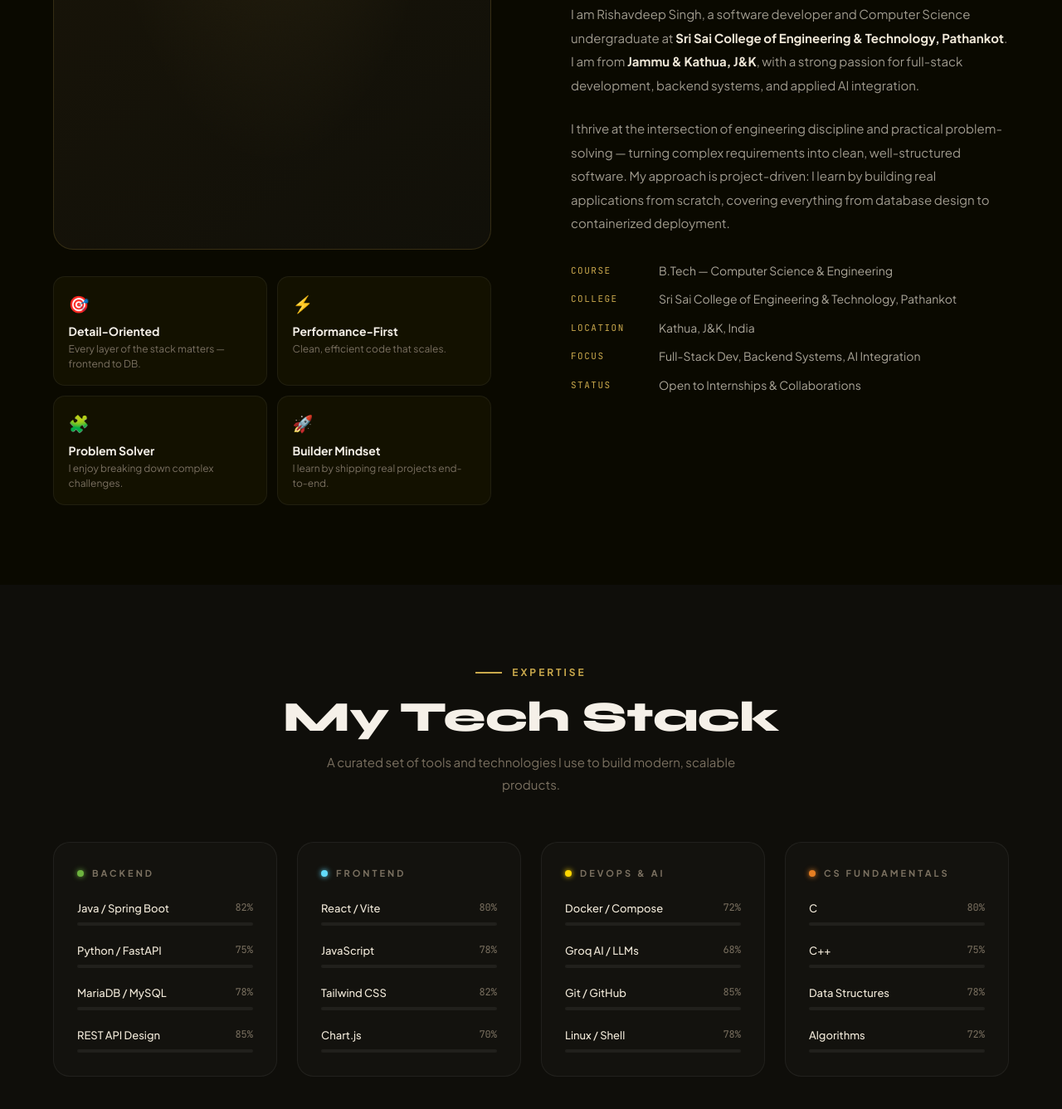
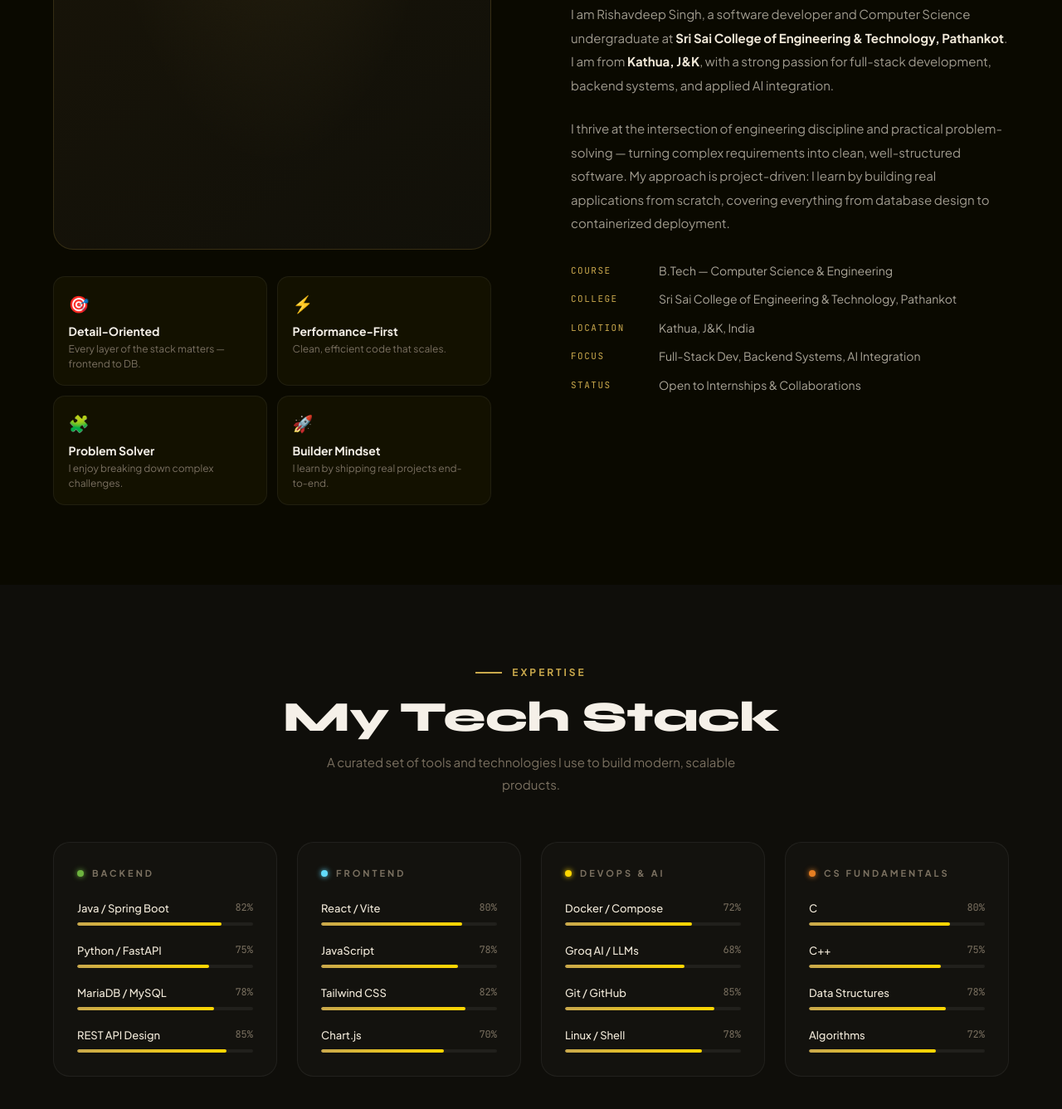
Before and after one commit to voidirl/myPortfolio, a plain HTML site: page index.html in a window 1280 px wide. Shown: the part 1383-2720 px from the top of the page at 83% size. Drawn offline with Linux system fonts and the light colour scheme.

Commit message:
make web page interact

```diff
--- a/index.html
+++ b/index.html
@@ -47,6 +47,8 @@
     <div class="avatar-wrap">
       <div class="avatar-ring">
         <div class="avatar-inner">VOID</div>
+      </div>
+    </div>
   </div>
 </section>
 
@@ -88,7 +90,7 @@
       <div class="sec-eyebrow"><div class="sec-eyebrow-line"></div><span class="sec-eyebrow-text">About Me</span></div>
       <h2 class="sec-title">I build things that<br><em>matter &amp; last</em></h2>
     </div>
-    <p>I am Rishavdeep Singh, a software developer and Computer Science undergraduate at <strong>Sri Sai College of Engineering &amp; Technology, Pathankot</strong>. I am from <strong>Jammu &amp; Kathua, J&amp;K</strong>, with a strong passion for full-stack development, backend systems, and applied AI integration.</p>
+    <p>I am Rishavdeep Singh, a software developer and Computer Science undergraduate at <strong>Sri Sai College of Engineering &amp; Technology, Pathankot</strong>. I am from <strong>Kathua, J&amp;K</strong>, with a strong passion for full-stack development, backend systems, and applied AI integration.</p>
     <p>I thrive at the intersection of engineering discipline and practical problem-solving — turning complex requirements into clean, well-structured software. My approach is project-driven: I learn by building real applications from scratch, covering everything from database design to containerized deployment.</p>
     <div class="info-grid">
       <div class="info-row"><span class="info-key">Course</span><span class="info-val">B.Tech — Computer Science &amp; Engineering</span></div>
@@ -268,6 +270,6 @@
   </div>
 </footer>
 
-<script src="js/main.js"></script>
+<script src="script.js"></script>
 </body>
 </html>
--- a/style.css
+++ b/style.css
@@ -52,7 +52,7 @@
 #cur {
     width: 8px;
     height: 8px;
-    /* background: var(--gold3); */
+    background: var(--gold3);
     border-radius: 50%;
     position: fixed;
     pointer-events: none;
```
